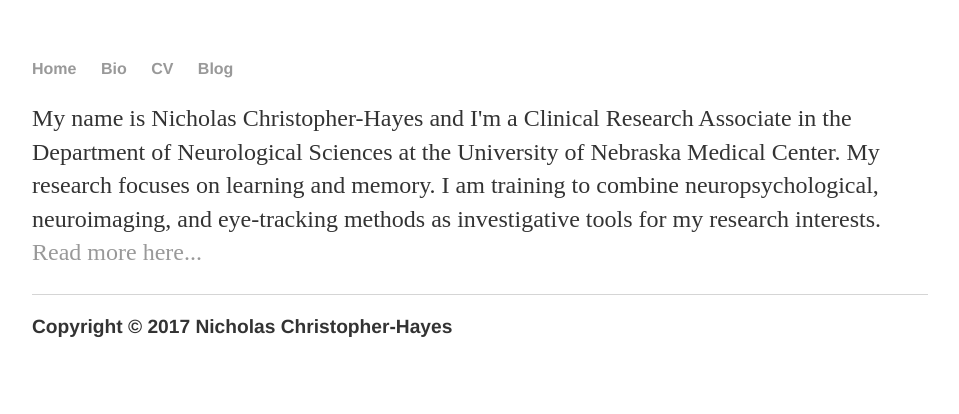
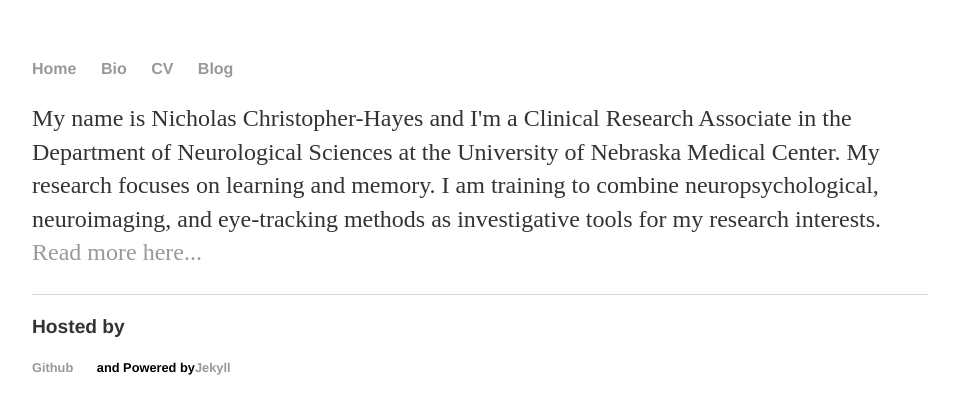
Before and after one commit to nichrishayes/nichrishayes.github.io, a Jekyll site: the page built from index.html, in a window 1280 px wide. Shown: the top 414 px of the page, without its empty margins (160-1119 px from the left). Built offline with Jekyll 4.4.1, drawn with Linux system fonts in a browser that asks for light colours.

Commit message:
underline_update
Remove copyright notice, add respects to Github and Jekyll.

```diff
--- a/_layouts/default.html
+++ b/_layouts/default.html
@@ -24,7 +24,8 @@
 		</div><!-- /.container -->
 		<footer>
     		<ul>
-        		<p>Copyright &copy 2017 Nicholas Christopher-Hayes</a></p>
+        		<p>Hosted by<li><a href="https://github.com">Github</a></li>
+				and Powered by<li><a href="https://jekyllrb.com/">Jekyll</a></li></a></p>
 			</ul>
 		</footer>
 	</body>
```
